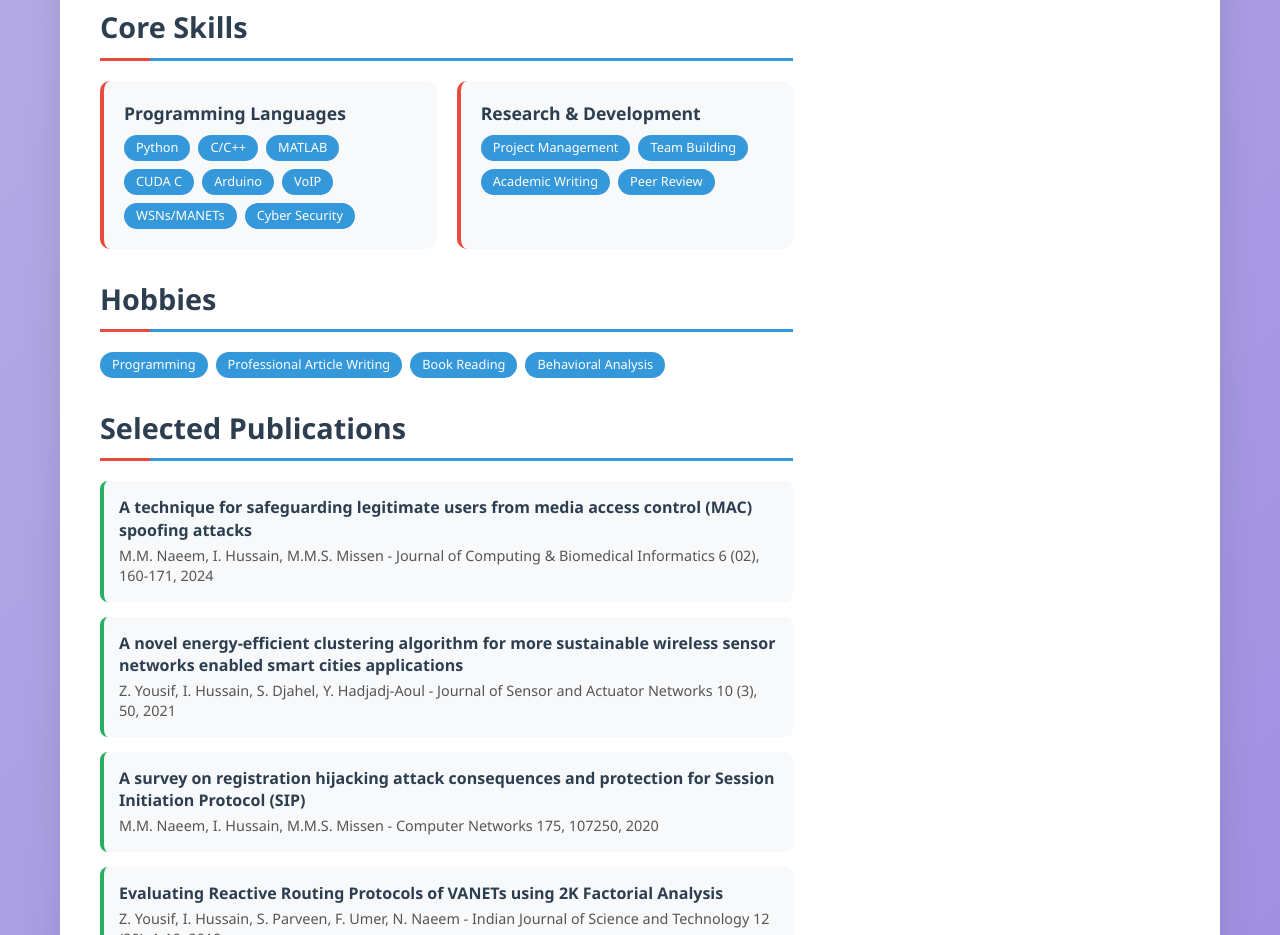
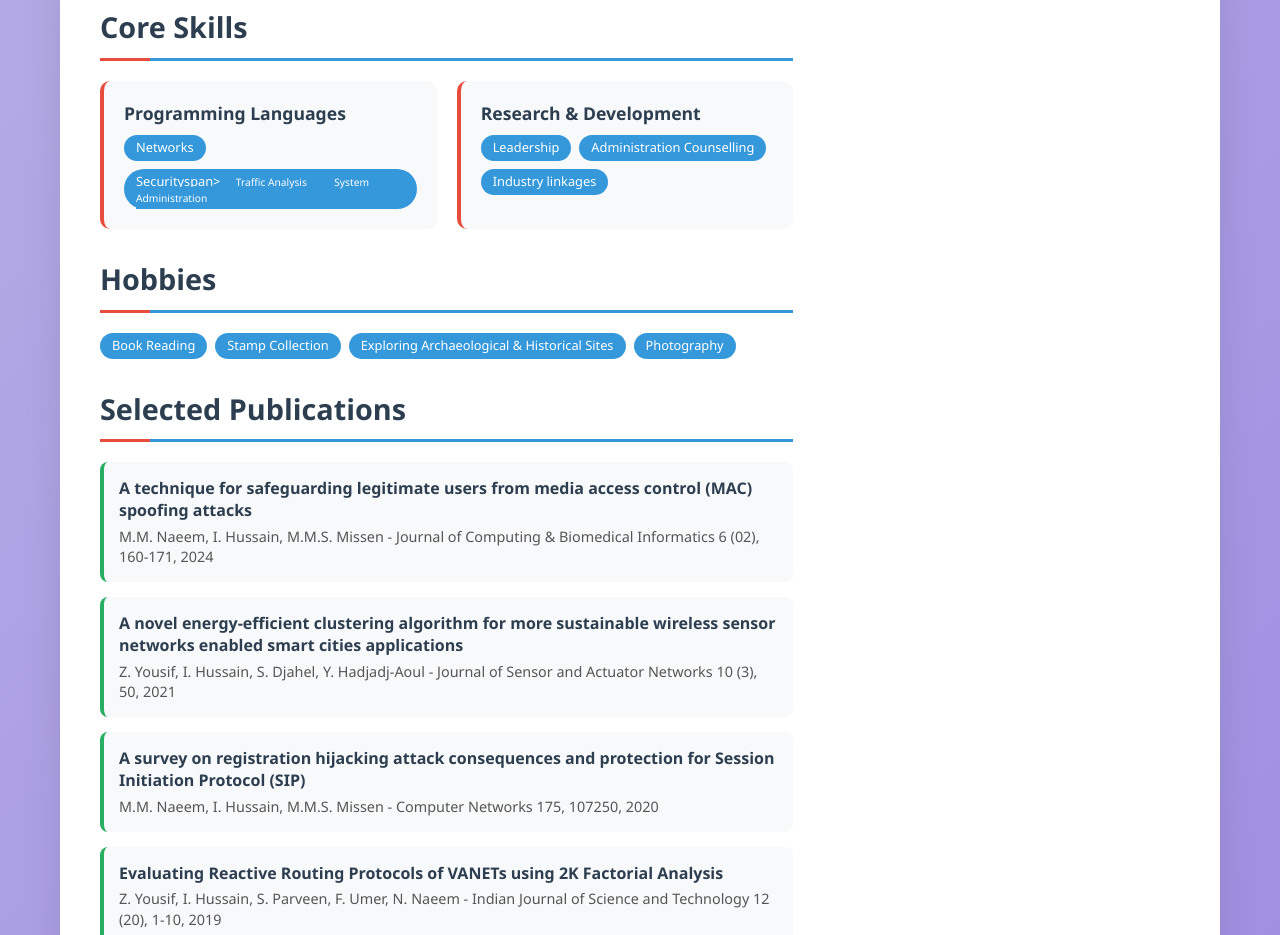
Before and after one commit to zyousifmemon/resume, a plain HTML site: page index.html in a window 1280 px wide. Shown: the part 3980-4915 px from the top of the page. Drawn offline with Linux system fonts and the light colour scheme.

Commit message:
Update index.html

```diff
--- a/index.html
+++ b/index.html
@@ -584,14 +584,11 @@
                                 <div class="skill-category">
                                     <h4>Programming Languages</h4>
                                     <div class="skill-tags">
-                                        <span class="skill-tag">Python</span>
-                                        <span class="skill-tag">C/C++</span>
-                                        <span class="skill-tag">MATLAB</span>
-                                        <span class="skill-tag">CUDA C</span>
-                                        <span class="skill-tag">Arduino</span>
-                                        <span class="skill-tag">VoIP</span>
-                                        <span class="skill-tag">WSNs/MANETs</span>
-                                        <span class="skill-tag">Cyber Security</span>
+                                        <span class="skill-tag">Networks</span>
+                                        <span class="skill-tag">Securityspan>
+                                        <span class="skill-tag">Traffic Analysis</span>
+                                        <span class="skill-tag">System Administration</span>
+
                                     </div>
                                 </div>
 
@@ -609,10 +606,10 @@
                                 <div class="skill-category">
                                     <h4>Research &amp; Development</h4>
                                     <div class="skill-tags">
-                                        <span class="skill-tag">Project Management</span>
-                                        <span class="skill-tag">Team Building</span>
-                                        <span class="skill-tag">Academic Writing</span>
-                                        <span class="skill-tag">Peer Review</span>
+                                        <span class="skill-tag"> Leadership </span>
+                                        <span class="skill-tag">Administration Counselling </span>
+                                        <span class="skill-tag">Industry linkages</span>
+
                                     </div>
                                 </div>
 
@@ -632,10 +629,11 @@
                         <div class="section">
                             <h2 class="section-title">Hobbies</h2>
                             <div class="skill-tags">
-                                <span class="skill-tag">Programming</span>
-                                <span class="skill-tag">Professional Article Writing</span>
                                 <span class="skill-tag">Book Reading</span>
-                                <span class="skill-tag">Behavioral Analysis</span>
+                                <span class="skill-tag"> Stamp Collection </span>
+                                <span class="skill-tag">Exploring Archaeological &amp; Historical Sites
+</span>
+                                <span class="skill-tag">Photography</span>
                             </div>
                         </div>
                     </div>
```
